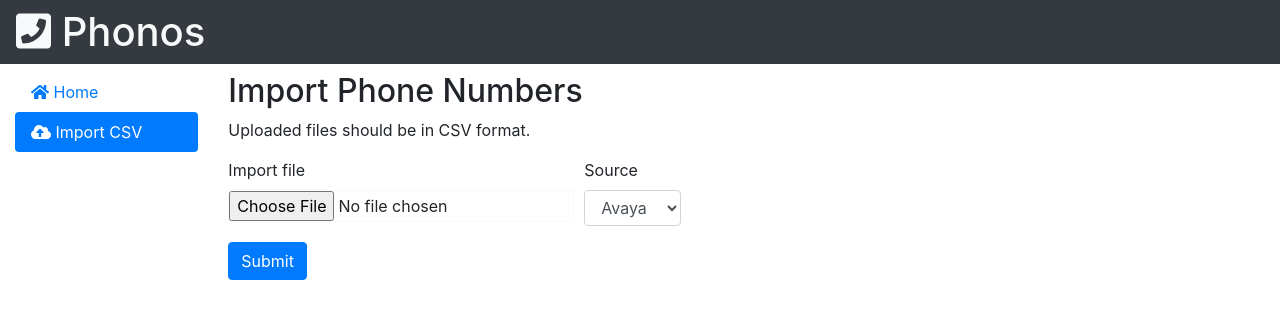
After one commit to nick-garcia/phonos, a Flask app: page /import.html in a window 1280 px wide. The commit adds this page. Shown: the top 319 px of the page. Run offline with Flask 2, Linux system fonts and the light colour scheme; parts of the project's set-up code (start-up, migrations or seed data) failed here and were passed over; some libraries are stand-ins or nearby versions.

Commit message:
Added a UI for uploading files to import.

```diff
--- a/phonos/templates/base.html
+++ b/phonos/templates/base.html
@@ -8,11 +8,36 @@
     <!-- Bootstrap CSS -->
     <link rel="stylesheet" href="https://stackpath.bootstrapcdn.com/bootstrap/4.1.1/css/bootstrap.min.css" integrity="sha384-WskhaSGFgHYWDcbwN70/dfYBj47jz9qbsMId/iRN3ewGhXQFZCSftd1LZCfmhktB" crossorigin="anonymous">
 
+    <!-- Bootstrap JS -->
+    <script src="https://code.jquery.com/jquery-3.3.1.slim.min.js" integrity="sha384-q8i/X+965DzO0rT7abK41JStQIAqVgRVzpbzo5smXKp4YfRvH+8abtTE1Pi6jizo" crossorigin="anonymous"></script>
+    <script src="https://cdnjs.cloudflare.com/ajax/libs/popper.js/1.14.3/umd/popper.min.js" integrity="sha384-ZMP7rVo3mIykV+2+9J3UJ46jBk0WLaUAdn689aCwoqbBJiSnjAK/l8WvCWPIPm49" crossorigin="anonymous"></script>
+    <script src="https://stackpath.bootstrapcdn.com/bootstrap/4.1.1/js/bootstrap.min.js" integrity="sha384-smHYKdLADwkXOn1EmN1qk/HfnUcbVRZyYmZ4qpPea6sjB/pTJ0euyQp0Mk8ck+5T" crossorigin="anonymous"></script>
+
+    <!-- Font Awesome Icons -->
+    <script defer src="https://use.fontawesome.com/releases/v5.0.13/js/all.js" integrity="sha384-xymdQtn1n3lH2wcu0qhcdaOpQwyoarkgLVxC/wZ5q7h9gHtxICrpcaSUfygqZGOe" crossorigin="anonymous"></script>
+
     <title>Phonos</title>
   </head>
   <body>
-    <div class="container">
-        {% block body %}{% endblock %}
+    <div class="container-fluid">
+      <div class="row text-light bg-dark pt-2 pl-3">
+        <div class="h1"><i class="fas fa-phone-square"></i> Phonos</div>
+      </div>
+      <div class="row">
+        <div class="col-2 pt-2">
+          <ul class="nav flex-column nav-pills">
+            <li class="nav-item">
+              <a class="nav-link {% if current_page == 'index' %} active {% endif %}" href="/"><i class="fas fa-home"></i> Home</a>
+            </li>
+            <li class="nav-item">
+              <a class="nav-link {% if current_page == 'import' %} active {% endif %}" href="/import.html"><i class="fas fa-cloud-upload-alt"></i> Import CSV</a>
+            </li>
+          </ul>
+        </div>
+        <div class="col pt-2">
+          {% block body %}{% endblock %}
+        </div>
+      </div>
     </div>
   </body>
 </html>
--- /dev/null
+++ b/phonos/templates/import.html
@@ -0,0 +1,35 @@
+{% set current_page = "import" %}
+{% extends 'base.html' %}
+{% block body %}
+    <div>
+       <h2>Import Phone Numbers</h2>
+       <p>Uploaded files should be in CSV format.</p>
+       <form method="POST" enctype="multipart/form-data">
+           <div class="form-row">
+               <div class="form-group col-auto">
+                   <label for="csvfile">Import file</label>
+                   <input type="file" class="form-control-file border border-light" id="csvfile" name="csvfile">
+               </div>
+               <div class="form-group col-auto">
+                   <label for="filetype">Source</label>
+                   <select size="1" id="filetype" class="form-control" name="filetype">
+                       <option>Avaya</option>
+                       <option>Cisco</option>
+                       <option>mobile</option>
+                   </select>
+               </div>
+           </div>
+           <button type="submit" class="btn btn-primary">Submit</button>
+       <form>
+    </div>
+
+    {% if imported %}
+        <div class="alert alert-info alert-dismissible fade show mt-2" role="alert">
+            Succesfully imported {{ imported }} numbers!
+            <button type="button" class="close" data-dismiss="alert" aria-label="Close">
+                <span aria-hidden="true">&times;</span>
+            </button>
+        </div>
+    {% endif %}
+
+{% endblock %}
--- a/phonos/templates/index.html
+++ b/phonos/templates/index.html
@@ -1,4 +1,5 @@
+{% set current_page = "index" %}
 {% extends 'base.html' %}
 {% block body %}
-  Hello World!
+    Hello World!
 {% endblock %}
--- a/phonos/ui_routes.py
+++ b/phonos/ui_routes.py
@@ -1,6 +1,19 @@
-from flask import render_template
-from phonos import app
+from flask import render_template, request
+from phonos import app, util
 
 @app.route('/')
+@app.route('/index.html')
 def index_html():
     return render_template('index.html')
+
+@app.route('/import.html', methods=['GET', 'POST'])
+def import_html():
+    imported = 0
+    if request.method == 'POST':
+        csvfile = request.files['csvfile']
+        filetype = request.form['filetype']
+
+        csvfile = [x.decode() for x in csvfile]
+        imported = util.import_numbers(csvfile, filetype)
+
+    return render_template('import.html', imported=imported)
```
